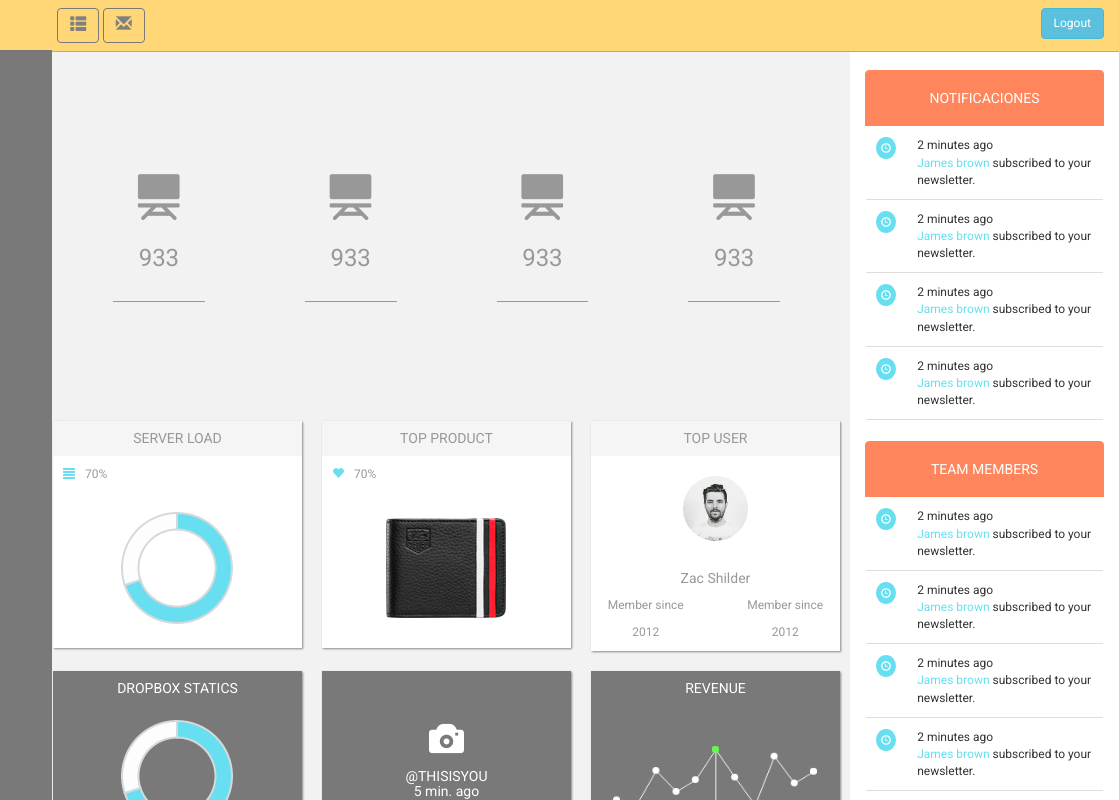
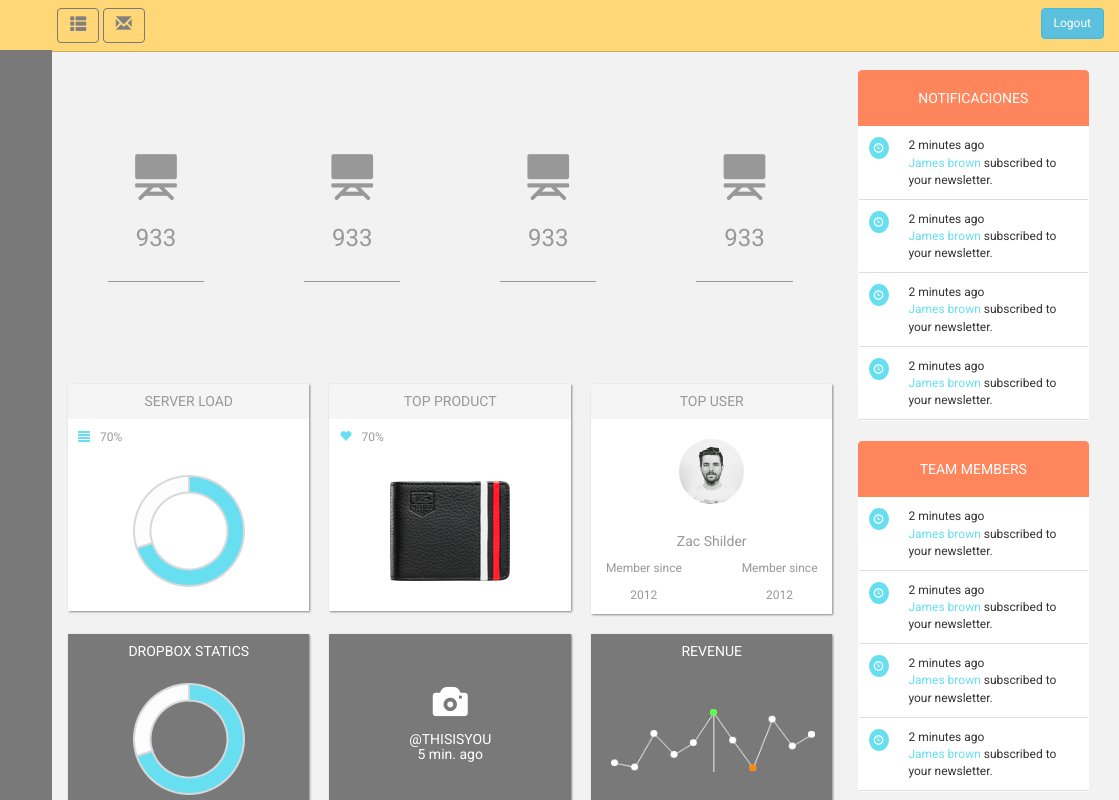
Before and after one commit to StaceyVillacortaSantos/dashy, a plain HTML site: page index.html in a window 1280 px wide. Shown: the top 800 px of the page, 161-1280 px from the left. Drawn offline with Linux system fonts and the light colour scheme.

Commit message:
corregi el fondo y padding

```diff
--- a/index.html
+++ b/index.html
@@ -45,9 +45,9 @@
 	</aside>
 
 	<section id="main-content">
-		<div class="container-fluid mg-tp-7  p-0">
-			<div class="col-md-9 bg-grl p-tp-5">
-				<div class="row  p-2 hg-3">
+		<div class="container-fluid mg-tp-7 bg-grl">
+			<div class="col-md-9  p-tp-5">
+				<div class="row">
 								<div class="col-xs-12 col-sm-12 col-md-3 p-3 text-center hg-1">
 									<div class="box">
 										<div class="tarjet p-2">
@@ -85,7 +85,7 @@
 									</div>
 								</div>
 				</div>
-				<div class="row  p-0 hg-3">
+				<div class="row">
 					<div class="col-md-4 p-1">
 						<div class="box1">
 							<h5 class="p-1 mg-0 bg1-grl c-grl text-center upper">Server Load</h5>
@@ -122,7 +122,7 @@
 						</div>
 					</div>
 				</div>
-				<div class="row  p-0 hg-3">
+				<div class="row">
 					<div class="col-md-4 p-1 ">
 						<div class="box2">
 							<h5 class="p-1 mg-0 c-w text-center upper">Dropbox Statics</h5>
@@ -296,9 +296,9 @@
 			</div>
 		</div>
 		<div class="row mg-0">
-					<div  class="col-xs-12 fot-style text-center f-2">
-						<p class="c-w p-1">My dashboard by Stacey Villacorta</p>
-					</div>
+			<div  class="col-xs-12 fot-style text-center f-2">
+				<p class="c-w p-1">My dashboard by Stacey Villacorta</p>
+			</div>
 		</div>
 	</section>
 
```
